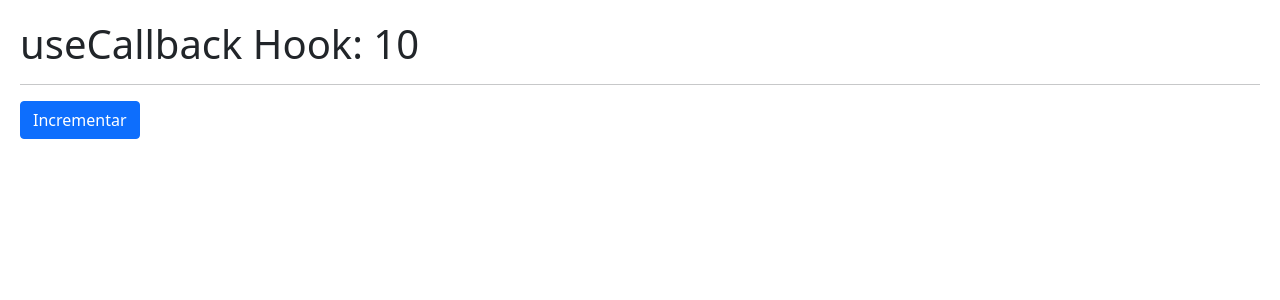
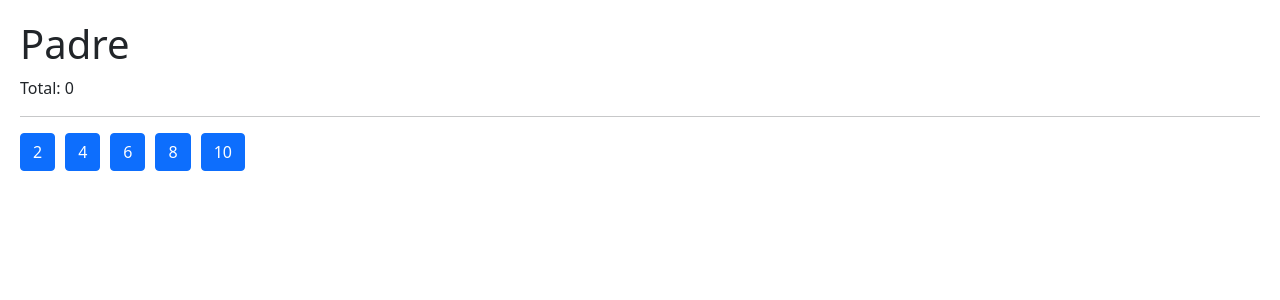
Before and after one commit to shounas99/hooks-app, a React (Vite) app: page / in a window 1280 px wide. Shown: the top 300 px of the page. Built offline with nearby package versions, Linux system fonts and the light colour scheme.

Commit message:
feat: add memoization task using callback and memo

```diff
--- /dev/null
+++ b/src/07-tarea-memo/Hijo.jsx
@@ -0,0 +1,15 @@
+import { memo } from "react";
+
+export const Hijo = memo(({ numero, incrementar }) => {
+
+    console.log('  Me volví a generar :(  ');
+
+    return (
+        <button
+            className="btn btn-primary mr-3"
+            onClick={ () => incrementar( numero ) }
+        >
+            { numero }
+        </button>
+    )
+})
--- /dev/null
+++ b/src/07-tarea-memo/Padre.jsx
@@ -0,0 +1,34 @@
+import { Hijo } from './Hijo'
+import { useCallback, useMemo, useState } from 'react';
+
+export const Padre = () => {
+
+    const numeros = [2,4,6,8,10];
+    const [valor, setValor] = useState(0);
+
+    const incrementar = useCallback(
+        (valor) => {
+            setValor( (c) => c + valor )
+        },[],
+    )
+
+    return (
+        <div>
+            <h1>Padre</h1>
+            <p> Total: { valor } </p>
+
+            <hr />
+
+            {
+                numeros.map( n => (
+                    <Hijo
+                        key={ n }
+                        numero={ n }
+                        incrementar={ incrementar }
+                    />
+                ))
+            }
+            {/* <Hijo /> */}
+        </div>
+    )
+}
--- a/src/main.jsx
+++ b/src/main.jsx
@@ -12,11 +12,12 @@
 import { Memorize } from './06-memos/Memorize'
 import { MemoHook } from './06-memos/MemoHook'
 import { CallbackHook } from './06-memos/CallbackHook'
+import { Padre } from './07-tarea-memo/Padre'
 
 import './index.css'
 
 createRoot(document.getElementById('root')).render(
   // <StrictMode>
-    <CallbackHook />
+    <Padre />
   // </StrictMode>
 )
```
